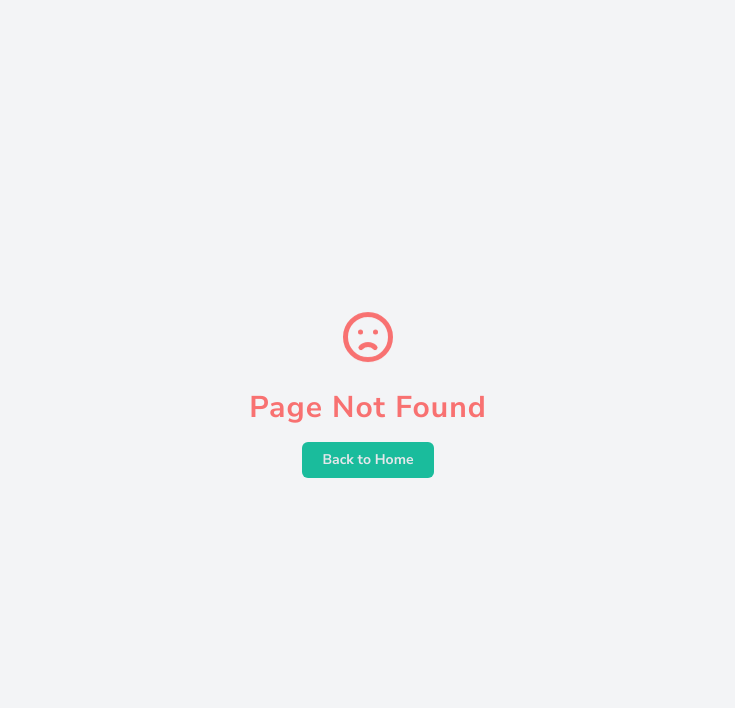
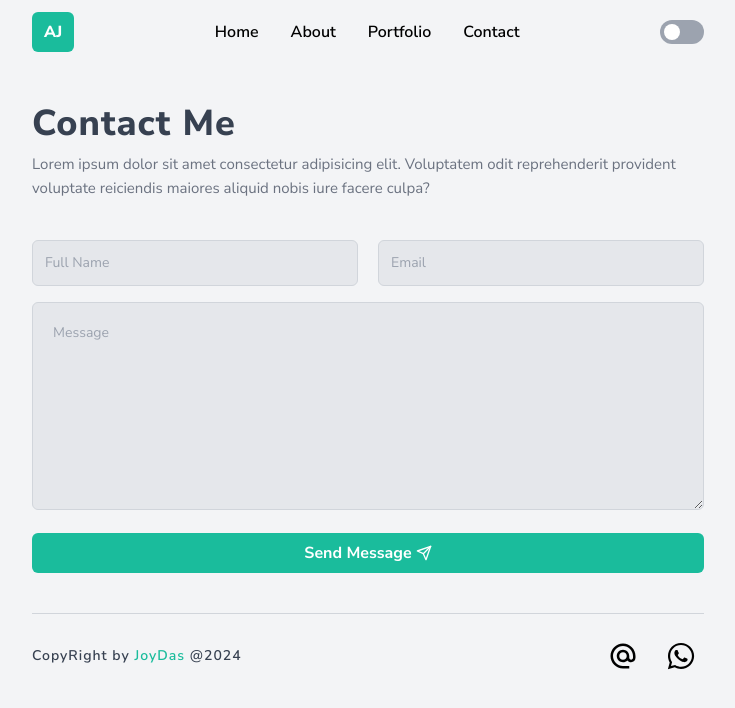
Before and after one commit to Anirbandasjoy/TechCanvas, a React (Vite) app: page /contact in a window 1280 px wide. Before the commit this address had no page. Shown: the top 708 px of the page, without its empty margins (272-1007 px from the left). Built offline with nearby package versions, Linux system fonts and the light colour scheme.

Commit message:
Contact form added

```diff
--- a/src/pages/About/About.tsx
+++ b/src/pages/About/About.tsx
@@ -5,7 +5,7 @@ const About = () => {
     <div className="my-10">
       <PageHeading
         title="About Me"
-        subTitile=" Lorem ipsum dolor sit amet consectetur adipisicing elit. Quod exercitationem illum quo quas, consectetur distinctio quae reiciendis praesentium sequi dolore alias odio necessitatibus et ipsa repellendus at a rem pariatur!20"
+        subTitile="Lorem ipsum dolor sit amet consectetur adipisicing elit. Quod exercitationem illum quo quas, consectetur distinctio quae reiciendis praesentium sequi dolore alias odio necessitatibus et ipsa repellendus at a rem pariatur!20"
       />
     </div>
   );
--- /dev/null
+++ b/src/pages/Contact/Contact.tsx
@@ -0,0 +1,68 @@
+import { FiSend } from "react-icons/fi";
+import PageHeading from "../../components/PageHeading/PageHeading";
+
+const Contact = () => {
+  const handleMessage = (e: React.FormEvent<HTMLFormElement>) => {
+    e.preventDefault();
+    alert("Message Sent Successfully");
+  };
+  return (
+    <div className="mt-10 mb-10">
+      <PageHeading
+        title="Contact Me"
+        subTitile="Lorem ipsum dolor sit amet consectetur adipisicing elit. Voluptatem odit reprehenderit provident voluptate reiciendis maiores aliquid nobis iure facere culpa?"
+      />
+
+      <div className="mt-10">
+        <form className="space-y-4" onSubmit={handleMessage}>
+          <div className="flex items-center flex-col sm:flex-row gap-5">
+            <div className="flex flex-col gap-1 w-full">
+              {/* <label
+                className="text-sm text-gray-400 dark:text-gray-300 font-bold"
+                htmlFor="fullName"
+              >
+                Full Name
+              </label> */}
+              <input
+                type="text"
+                name="fullName"
+                id="fullName"
+                placeholder="Full Name "
+                className="py-3 bg-gray-200 px-3  border-gray-300 border dark:text-white dark:bg-gray-800  dark:border-gray-600  outline-none text-sm rounded-md"
+              />
+            </div>
+            <div className="flex flex-col gap-1 w-full">
+              {/* <label
+                className="text-sm text-gray-400 dark:text-gray-300 font-bold"
+                htmlFor="email"
+              >
+                Email
+              </label> */}
+              <input
+                type="text"
+                name="email"
+                id="email"
+                placeholder="Email"
+                className="py-3 bg-gray-200 px-3  border-gray-300 border dark:text-white dark:bg-gray-800  dark:border-gray-600  outline-none text-sm rounded-md"
+              />
+            </div>
+          </div>
+          <div>
+            <textarea
+              className="py-5 bg-gray-200 px-5  border-gray-300 border  dark:text-white dark:bg-gray-800 dark:border-gray-600  outline-none text-sm rounded-md w-full h-52"
+              name="message"
+              id="message"
+              placeholder="Message"
+            ></textarea>
+          </div>
+          <div className="py-2 px-3 w-full rounded-md bg-[#1abc9c] text-white  flex items-center justify-center gap-1 cursor-pointer">
+            <button className=" font-bold">Send Message</button>
+            <FiSend />
+          </div>
+        </form>
+      </div>
+    </div>
+  );
+};
+
+export default Contact;
--- a/src/routes/routes.ts
+++ b/src/routes/routes.ts
@@ -7,6 +7,7 @@ import ProjectTwoPage from "../shared/Projects/ProjectDetails/ProjectTwoPage";
 import ProjectThreePage from "../shared/Projects/ProjectDetails/ProjectThreePage";
 import Portfolio from "../pages/Portfolio/Portfolio";
 import About from "../pages/About/About";
+import Contact from "../pages/Contact/Contact";
 
 export const router = createBrowserRouter([
   {
@@ -38,6 +39,10 @@ export const router = createBrowserRouter([
         path: "about",
         element: About(),
       },
+      {
+        path: "contact",
+        element: Contact(),
+      },
     ],
   },
 ]);
```
